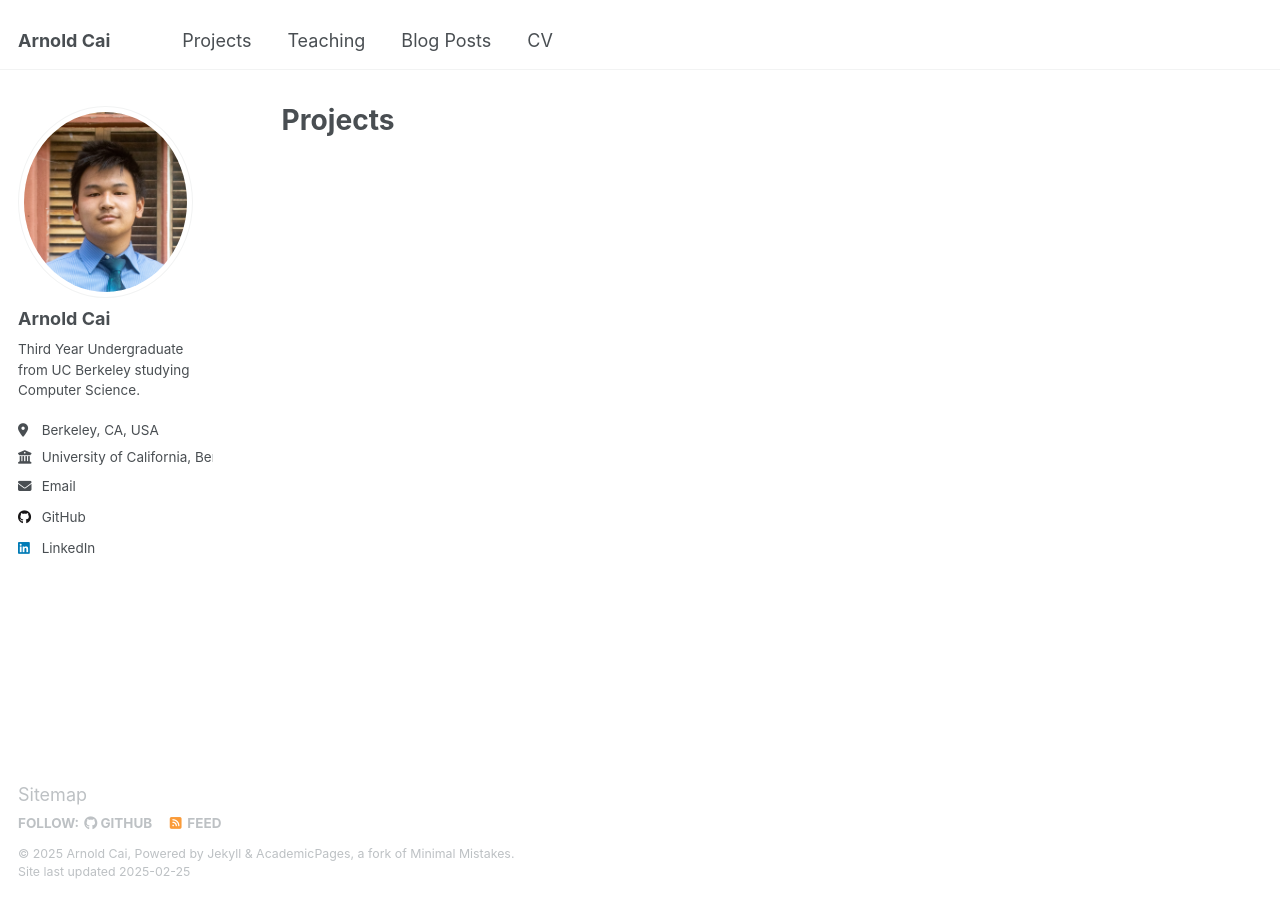
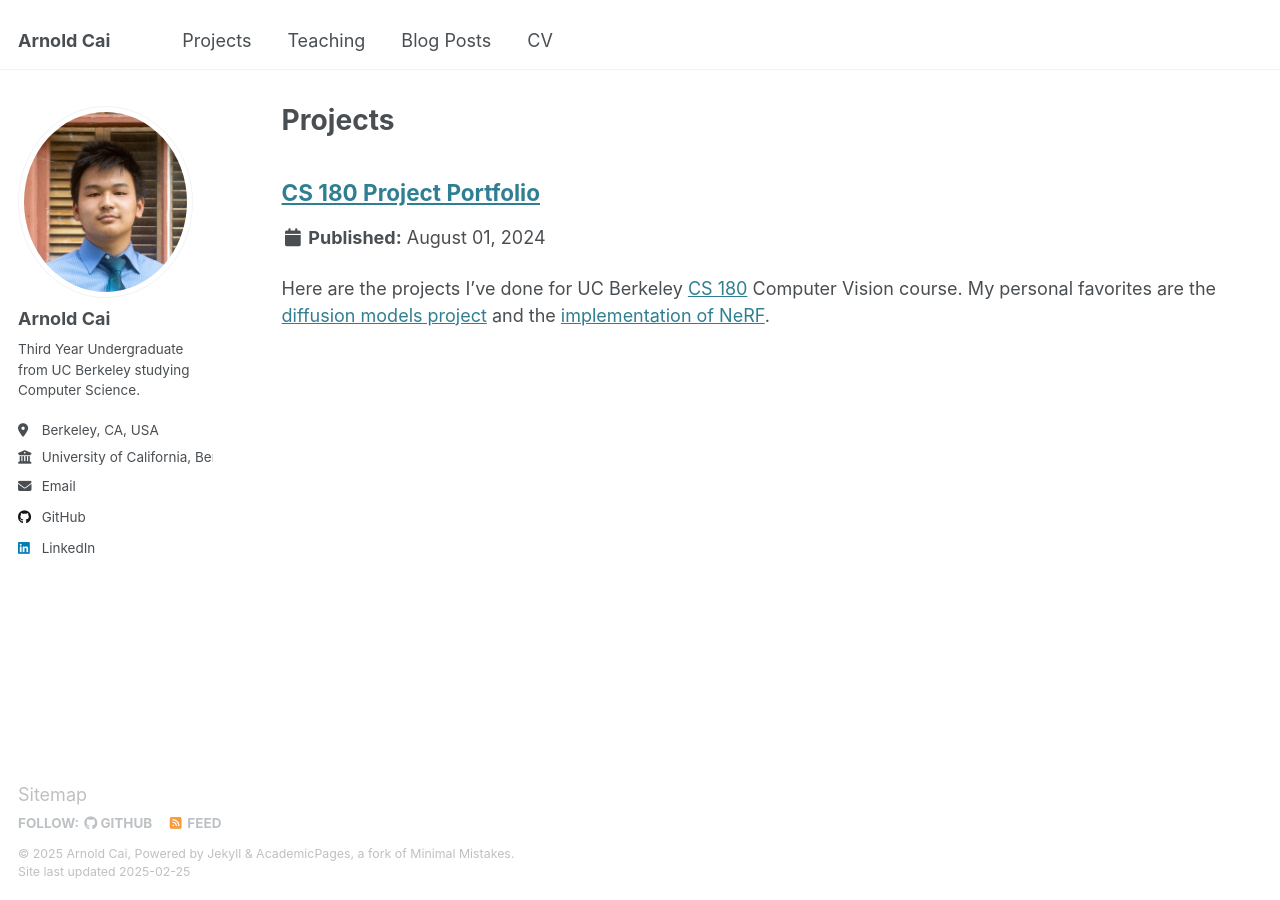
Before and after one commit to Ltcyb/a, a Jekyll site: the page built from _pages/projects.html, in a window 1280 px wide. Built offline with Jekyll 4.4.1, drawn with Linux system fonts in a browser that asks for light colours; part of the change alters nothing that is shown.

Commit message:
fixed projects page

```diff
--- a/_config.yml
+++ b/_config.yml
@@ -219,7 +219,7 @@ collections:
   publications:
     output: true
     permalink: /:collection/:path/
-  portfolio:
+  projects:
     output: true
     permalink: /:collection/:path/
   talks:
--- a/_pages/projects.html
+++ b/_pages/projects.html
@@ -6,7 +6,6 @@ author_profile: true
 ---
 
 {% include base_path %}
-
 {% for post in site.projects reversed%}
   {% include archive-single.html %}
 {% endfor %}
--- a/_projects/cs180.md
+++ b/_projects/cs180.md
@@ -5,5 +5,4 @@ type: "Course Project"
 permalink: /projects/cs-180-portfolio/
 date: 2024-08-01
 ---
-
-The link here will bring you the the projects I've done for UC Berkeley [CS 180](https://cal-cs180.github.io/fa24/) Computer Vision course. My personal favorites are the [diffusion models project](https://ltcyb.github.io/cs180-portfolio/proj5/) and the [implementation of NeRF](https://ltcyb.github.io/cs180-portfolio/proj6/).
+Here are the projects I've done for UC Berkeley [CS 180](https://cal-cs180.github.io/fa24/) Computer Vision course. My personal favorites are the [diffusion models project](https://ltcyb.github.io/cs180-portfolio/proj5/) and the [implementation of NeRF](https://ltcyb.github.io/cs180-portfolio/proj6/).
```
Also changed, not shown: _pages/markdown.md (line endings or trailing spaces).
